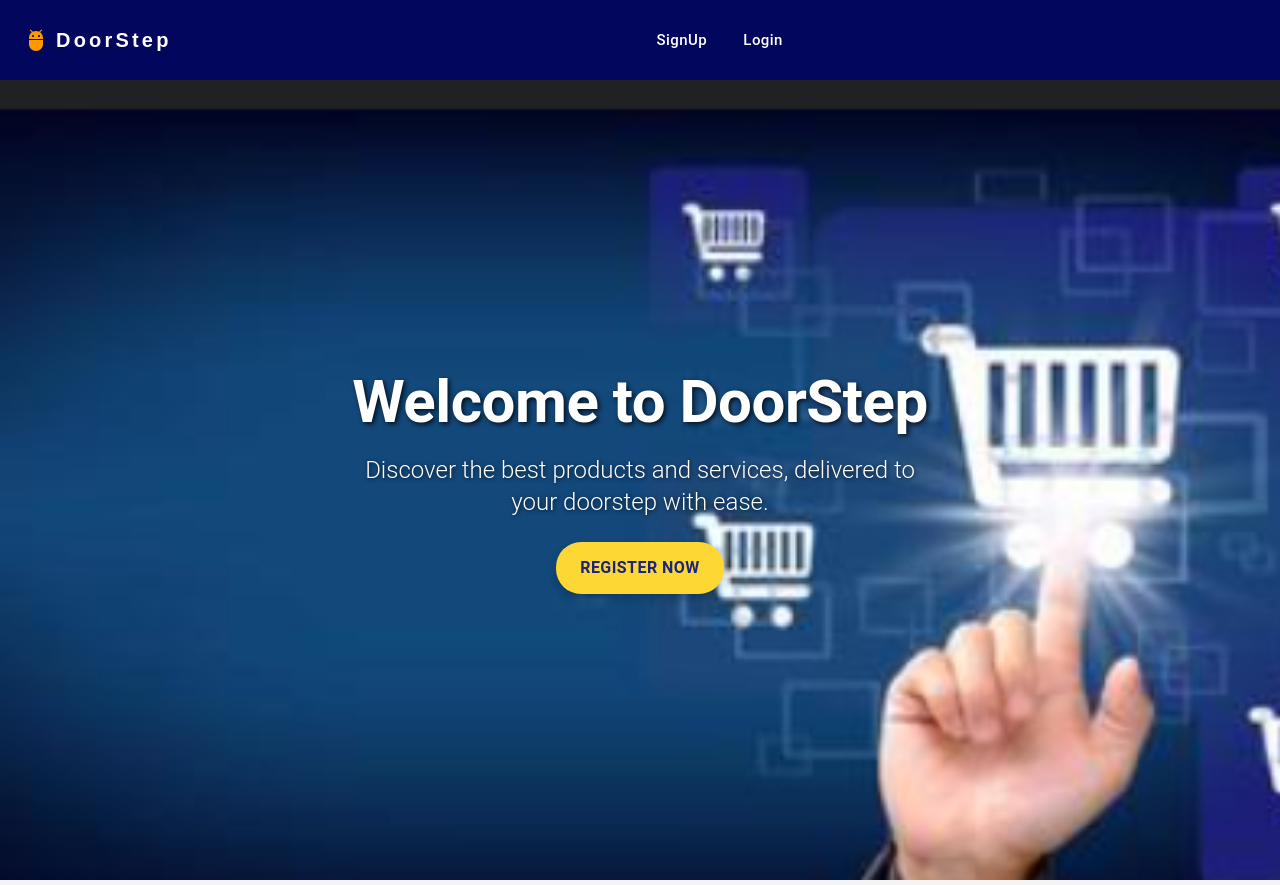
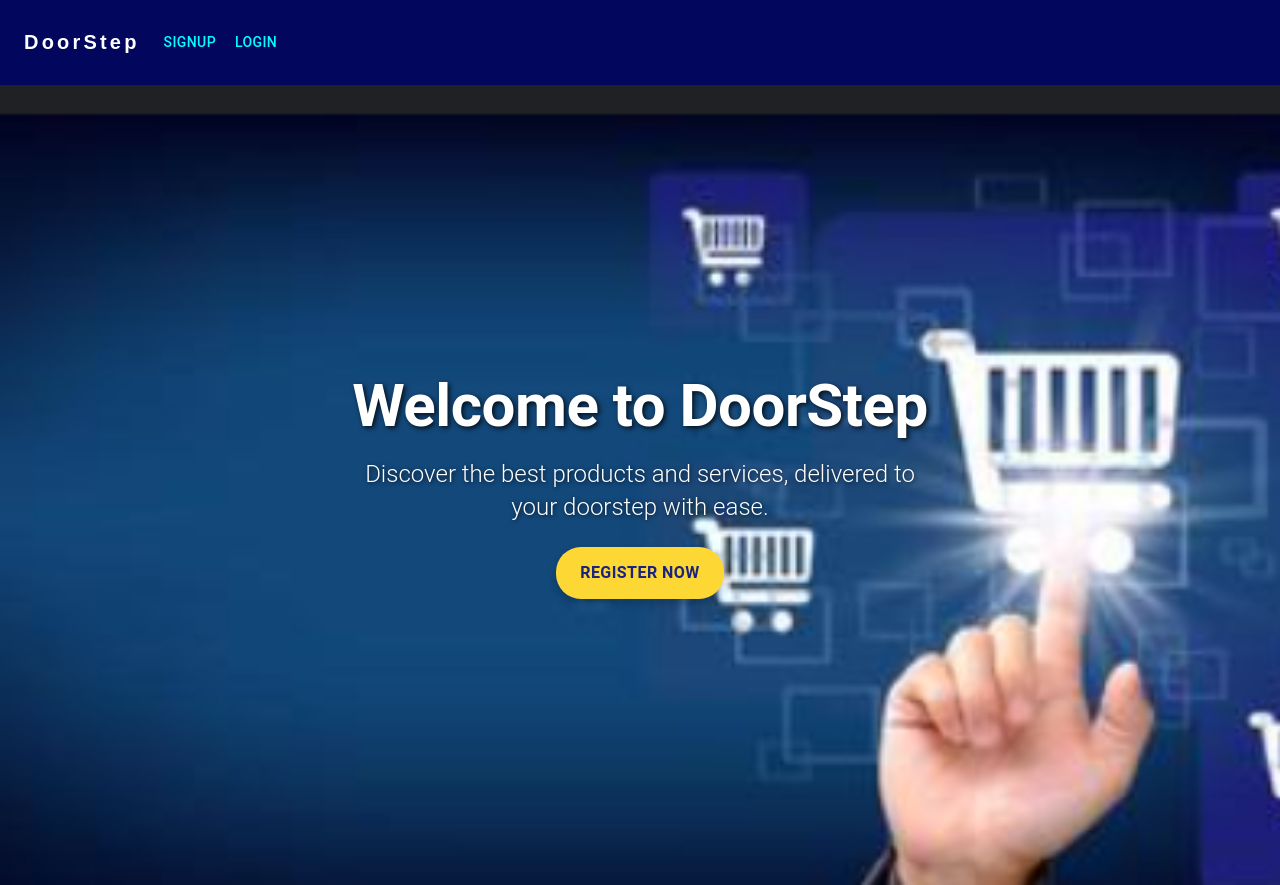
Before and after one commit to CHEVURIJAHNAVI/Y23MSWDDOORSTEP, a React (Create React App) app in the folder client/: page / in a window 1280 px wide. Built offline with nearby package versions, Linux system fonts and the light colour scheme.

Commit message:
Update NavBar.js

```diff
--- a/client/src/components/NavBar.js
+++ b/client/src/components/NavBar.js
@@ -1,165 +1,17 @@
-// import React from 'react';
-// import { AppBar, Toolbar, Button, Typography, Menu, MenuItem } from '@mui/material';
-// import { Link,useNavigate, useLocation } from 'react-router-dom';
-// import { useState, useEffect } from 'react';
-// import OrdersList from './OrderList';
-
-
-// function Navbar() {
-// // Check if user is authenticated (token exists in localStorage)
-// const [anchorEl, setAnchorEl] = useState(null);
-
-// const handleProfileClick = (event) => {
-//   setAnchorEl(event.currentTarget);
-// };
-
-// const handleClose = () => {
-//   setAnchorEl(null);
-// };
-//   return(
-//     <AppBar position="static" style={{ backgroundColor: '#02075D' }}>
-//       <Toolbar>
-//         <Typography variant="h6" style={{ flexGrow: 1, color: '#C0C0C0' }}>
-//           MyApp
-//         </Typography>
-//         <Button color="inherit" component={Link} to="/" style={{ color: '#00FFFF' }}>
-//           Home
-//         </Button>
-//         <Button color="inherit" component={Link} to="/Products" style={{ color: '#00FFFF' }}>
-//           Products
-//         </Button>
-//         <Button color="inherit" component={Link} to="/Order" style={{ color: '#00FFFF' }}>
-//           My Orders
-//         </Button>
-//         <Button color="inherit" component={Link} to="/Payment" style={{ color: '#00FFFF' }}>
-//           Payments
-//         </Button>
-//         <Button color="inherit" component={Link} to="/AboutContent" style={{ color: '#00FFFF' }}>
-//           About Us
-//         </Button>
-//         <Button color="inherit" component={Link} to="/Catalog" style={{ color: '#00FFFF' }}>
-//           Catalog
-//         </Button>
-//         <Button color="inherit" component={Link} to="/productList" style={{ color: '#00FFFF' }}>
-//           ProductList
-//         </Button>
-//         <Button color="inherit" component={Link} to="/ordersList" style={{ color: '#00FFFF' }}>
-//           OrdersList
-//         </Button>
-//         <Button color="inherit" component={Link} to="/api/users/login" style={{ color: '#00FFFF' }}>
-//           JWT Login
-//         </Button>
-//         <Button color="inherit" component={Link} to="/api/users/register" style={{ color: '#00FFFF' }}>
-//           JWT Register
-//         </Button>
-//         <Button color="inherit" component={Link} to="/feedback" style={{ color: '#00FFFF' }}>
-//           Feedback
-//         </Button>
-//         <Button
-//           color="inherit"
-//           style={{ color: '#00FFFF' }}
-//           onClick={handleProfileClick}
-//         >
-//           Profile
-//         </Button>
-//         <Menu
-//           anchorEl={anchorEl}
-//           open={Boolean(anchorEl)}
-//           onClose={handleClose}
-//         >
-//           <MenuItem component={Link} to="/ProfilePage" onClick={handleClose}>
-//             View Profile
-//           </MenuItem>
-//           <MenuItem onClick={handleClose}>Logout</MenuItem>
-//         </Menu>
-//       </Toolbar>
-//     </AppBar>
-//   );
-  // return (
-  //   <AppBar position="static" style={{ backgroundColor: '#02075D' }}>
-  //     <Toolbar>
-  //       <Typography variant="h6" style={{ flexGrow: 1, color: '#C0C0C0' }}>
-  //         MyApp
-  //       </Typography>
-
-  //       {/* Navigation Buttons */}
-  //       {[
-  //         { label: "Home", path: "/" },
-  //         { label: "Products", path: "/Products" },
-  //         { label: "My Orders", path: "/Order" },
-  //         { label: "Payments", path: "/Payment" },
-  //         { label: "About Us", path: "/AboutContent" },
-  //         { label: "Catalog", path: "/Catalog" },
-  //         { label: "Product List", path: "/productList" },
-  //         { label: "Orders List", path: "/ordersList" },
-  //       ].map((item) => (
-  //         <Button
-  //           key={item.path}
-  //           color="inherit"
-  //           component={Link}
-  //           to={item.path}
-  //           style={{
-  //             color: location.pathname === item.path ? '#FFD700' : '#00FFFF', // Highlight active page
-  //             fontWeight: location.pathname === item.path ? 'bold' : 'normal',
-  //           }}
-  //         >
-  //           {item.label}
-  //         </Button>
-  //       ))}
-
-  //       {/* Profile Button (Shown Only if Logged In) */}
-  //       {isAuthenticated && (
-  //         <>
-  //           <Button
-  //             color="inherit"
-  //             style={{ color: '#00FFFF' }}
-  //             onClick={handleProfileClick}
-  //           >
-  //             Profile
-  //           </Button>
-  //           <Menu
-  //             anchorEl={anchorEl}
-  //             open={Boolean(anchorEl)}
-  //             onClose={handleClose}
-  //           >
-  //             <MenuItem component={Link} to="/ProfilePage" onClick={handleClose}>
-  //               View Profile
-  //             </MenuItem>
-  //             <MenuItem onClick={handleLogout}>Logout</MenuItem>
-  //           </Menu>
-  //         </>
-  //       )}
-
-  //       {/* Login Button (Shown Only if Not Logged In) */}
-  //       {!isAuthenticated && (
-  //         <Button
-  //           color="inherit"
-  //           component={Link}
-  //           to="/login"
-  //           style={{ color: '#00FFFF' }}
-  //         >
-  //           Login
-  //         </Button>
-  //       )}
-  //     </Toolbar>
-  //   </AppBar>
-  // );
-
-// }
-// export default Navbar;
-
 import React from "react";
 import { useNavigate } from "react-router-dom";
-import AppBar from "@mui/material/AppBar";
-import Box from "@mui/material/Box";
-import Toolbar from "@mui/material/Toolbar";
-import Typography from "@mui/material/Typography";
-import IconButton from "@mui/material/IconButton";
-import Menu from "@mui/material/Menu";
+import {
+  AppBar,
+  Box,
+  Toolbar,
+  Typography,
+  IconButton,
+  Menu,
+  MenuItem,
+  Container,
+  Button,
+} from "@mui/material";
 import MenuIcon from "@mui/icons-material/Menu";
-import Container from "@mui/material/Container";
-import Button from "@mui/material/Button";
-import MenuItem from "@mui/material/MenuItem";
 import AdbIcon from "@mui/icons-material/Adb";
 import { useAppContext } from "../contexts/AppContext"; // ✅ import context
 
@@ -201,21 +53,19 @@ function NavBar() {
       "API Products": "/api-products",
       Orders: "/Order",
       AboutUs: "/AboutContent",
-      About: "/about",
       Payments: "/Payment",
-      Profile : "/ProfilePage",
-      Feedback:"/feedback"
+      Profile: "/ProfilePage",
+      Feedback: "/feedback",
     };
-
 
     navigate(routes[page]);
     handleCloseNavMenu();
   };
 
   const handleLogout = () => {
-    localStorage.removeItem("token");     // ✅ remove JWT token
-    setUser(null);                        // ✅ clear user state
-    navigate("/api/users/login");                   // ✅ redirect to login
+    localStorage.removeItem("token"); // ✅ remove JWT token
+    setUser(null); // ✅ clear user state
+    navigate("/api/users/login"); // ✅ redirect to login
   };
 
   // ✅ Filter pages based on user login status
@@ -234,7 +84,7 @@ function NavBar() {
     >
       <Container maxWidth="xl">
         <Toolbar disableGutters>
-          <AdbIcon sx={{ display: { xs: "none", md: "flex" }, mr: 1, color: "#FF9900" }} />
+
           <Typography
             variant="h6"
             noWrap
@@ -252,7 +102,8 @@ function NavBar() {
           >
             DoorStep
           </Typography>
-  {/* Mobile Menu */}
+
+
           <Box sx={{ flexGrow: 1, display: { xs: "flex", md: "none" } }}>
             <IconButton
               size="large"
@@ -282,70 +133,66 @@ function NavBar() {
             >
               {visiblePages.map((page) => (
                 <MenuItem key={page} onClick={() => handleNavigation(page)}>
-                  <Typography textAlign="center" sx={{ color: "#FFFFFF", fontSize: "16px" }}>
-                    {page}
-                  </Typography>
+                  <Typography textAlign="center">{page}</Typography>
                 </MenuItem>
               ))}
              {user && (
-                <MenuItem onClick={handleLogout}>
-                  <Typography textAlign="center" sx={{ color: "#FFFFFF", fontWeight: 600 }}>
+            <MenuItem
+    onClick={handleLogout}
+    sx={{
+      backgroundColor: "#FF0000", // Red background
+      "&:hover": {
+        backgroundColor: "#cc0000", // Darker red on hover
+      },
+    }}
+  >
+    <Typography textAlign="center" sx={{ color: "#FFFFFF" }}>
       Logout
     </Typography>
   </MenuItem>
 )}
+
             </Menu>
           </Box>
 
-          {/* Desktop Menu */}
-          <Box sx={{ flexGrow: 1, display: { xs: "none", md: "flex" }, justifyContent: "center" }}>
+          {/* Desktop View Buttons */}
+          <Typography
+            variant="h6"
+            noWrap
+            component="a"
+            href="/"
+            sx={{
+              flexGrow: 1,
+              display: { xs: "flex", md: "none" },
+              fontFamily: "Poppins, sans-serif",
+              fontWeight: 600,
+              letterSpacing: ".2rem",
+              color: "#FFFFFF",
+              textDecoration: "none",
+            }}
+          >
+            DoorStep
+          </Typography>
+
+          <Box sx={{ flexGrow: 1, display: { xs: "none", md: "flex" } }}>
             {visiblePages.map((page) => (
               <Button
                 key={page}
                 onClick={() => handleNavigation(page)}
-                sx={{
-                  my: 1,
-                  mx: 1,
-                  color: "#FFFFFF",
-                  fontSize: "15px",
-                  fontWeight: 500,
-                  textTransform: "capitalize",
-                  "&:hover": {
-                    backgroundColor: "rgba(255, 153, 0, 0.2)",
-                    color: "#FF9900",
-                    transition: "all 0.3s ease",
-                  },
-                }}
+                sx={{ my: 2, color: "#00FFFF", display: "block" }}
               >
                 {page}
               </Button>
             ))}
-          </Box>
-
-          {/* Logout Button on Right */}
             {user && (
-            <Box sx={{ display: "flex", alignItems: "center" }}>
-              <Typography
-                sx={{ mr: 2, color: "#F0C14B", fontSize: "15px", fontWeight: 500 }}
-              >
-                {user.name}
-              </Typography>
               <Button
-                variant="outlined"
                 onClick={handleLogout}
-                sx={{
-                  color: "#FF9900",
-                  borderColor: "#FF9900",
-                  "&:hover": {
-                    backgroundColor: "rgba(255, 153, 0, 0.1)",
-                    borderColor: "#FF9900",
-                  },
-                }}
+                sx={{ my: 2, color: "#FF6666", display: "block" }}
               >
                 Logout
               </Button>
+            )}
           </Box>
-          )}
         </Toolbar>
       </Container>
     </AppBar>
```
Lines whose indentation alone changed are shown as unchanged.
